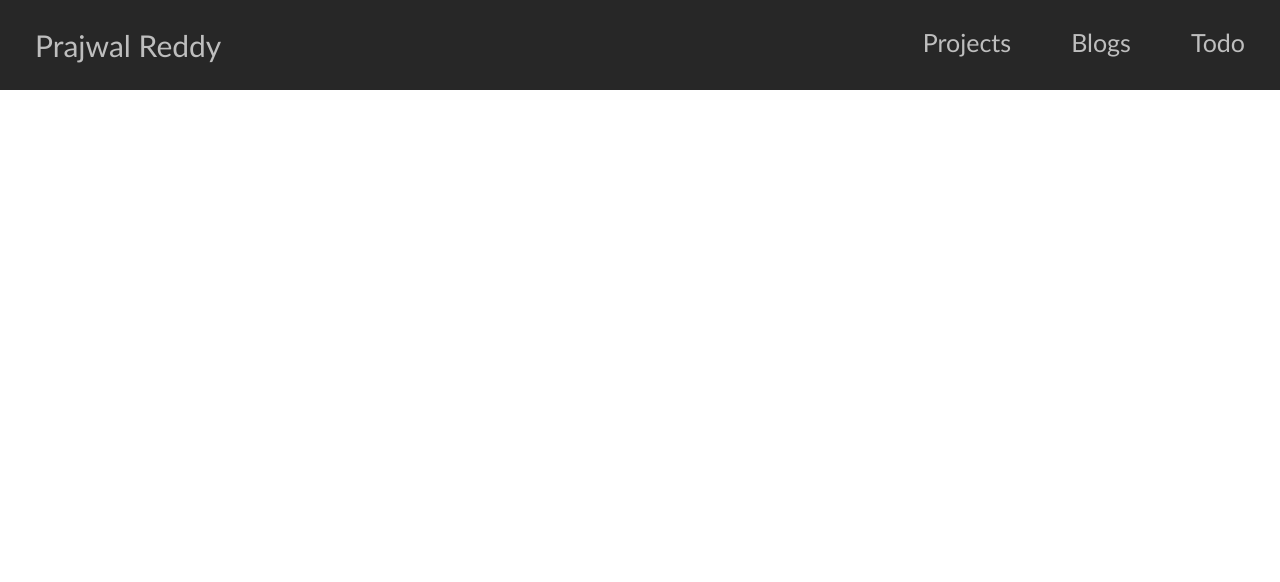
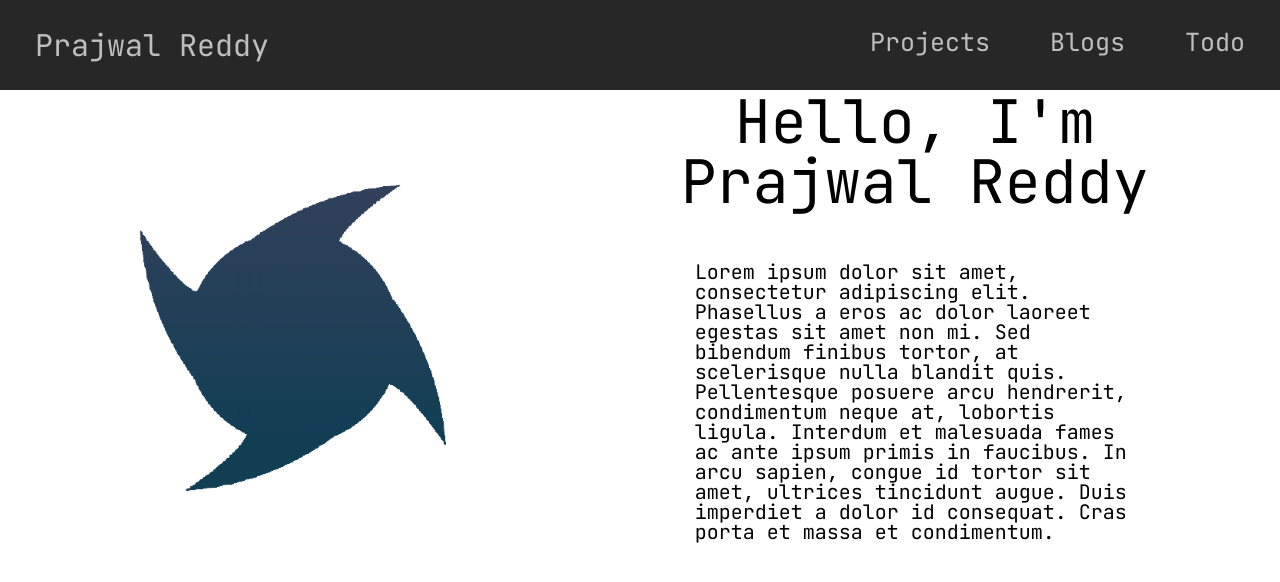
Before and after one commit to PrajwalMReddy/PrajwalMReddy, a Vue app: page / in a window 1280 px wide. Shown: the top 582 px of the page. Built offline with nearby package versions, Linux system fonts and the light colour scheme.

Commit message:
Add An About Section To The Home Page And A Custom Font

```diff
--- a/src/App.vue
+++ b/src/App.vue
@@ -1,17 +1,28 @@
 <template>
   <NavBar />
+  <HomeAbout />
 </template>
 
 <script>
 import NavBar from "@/components/NavBar";
+import HomeAbout from "@/components/HomeAbout";
 
 export default {
   name: 'App',
   components: {
+    HomeAbout,
     NavBar
   },
 }
 </script>
 
 <style>
+@font-face {
+  font-family: "JetBrainsMono";
+  src: url("./res/JetBrainsMono.woff2") format("woff");
+}
+
+body {
+  font-family: "JetBrainsMono", serif;
+}
 </style>
--- /dev/null
+++ b/src/components/HomeAbout.vue
@@ -0,0 +1,56 @@
+<template>
+  <div id="about-home">
+    <img id="about-logo" src="../img/hurricane.png">
+    <div id="about-text-div">
+      <h1 id="about-text-header">Hello, I'm Prajwal Reddy</h1>
+      <p id="about-text">
+        Lorem ipsum dolor sit amet, consectetur adipiscing elit.
+        Phasellus a eros ac dolor laoreet egestas sit amet non mi.
+        Sed bibendum finibus tortor, at scelerisque nulla blandit quis.
+        Pellentesque posuere arcu hendrerit, condimentum neque at, lobortis ligula.
+        Interdum et malesuada fames ac ante ipsum primis in faucibus.
+        In arcu sapien, congue id tortor sit amet, ultrices tincidunt augue.
+        Duis imperdiet a dolor id consequat. Cras porta et massa et condimentum.
+      </p>
+    </div>
+  </div>
+</template>
+
+<script>
+export default {
+  name: "HomeAbout"
+}
+</script>
+
+<style scoped>
+#about-home {
+  display: flex;
+  justify-content: space-evenly;
+}
+
+#about-logo {
+  height: auto;
+  width: 30%;
+
+  margin: 60px;
+}
+
+#about-text-div {
+  display: flex;
+  justify-content: center;
+  flex-direction: column;
+
+  width: 50%;
+}
+
+#about-text-header {
+  font-size: 60px;
+  text-align: center;
+}
+
+#about-text {
+  font-size: 20px;
+
+  margin: 50px 100px;
+}
+</style>
--- a/src/components/NavBar.vue
+++ b/src/components/NavBar.vue
@@ -17,7 +17,7 @@ export default {
 }
 </script>
 
-<style>
+<style scoped>
 #navigation-bar {
   background: #272727;
   padding: 5px;
@@ -36,8 +36,6 @@ export default {
 }
 
 .navigation-element {
-  font-family: Calibri, sans-serif;
-
   margin: 25px 30px 25px 30px;
 }
 
```
Also changed, not shown: src/img/hurricane.png (added), src/res/JetBrainsMono.woff2 (added).
